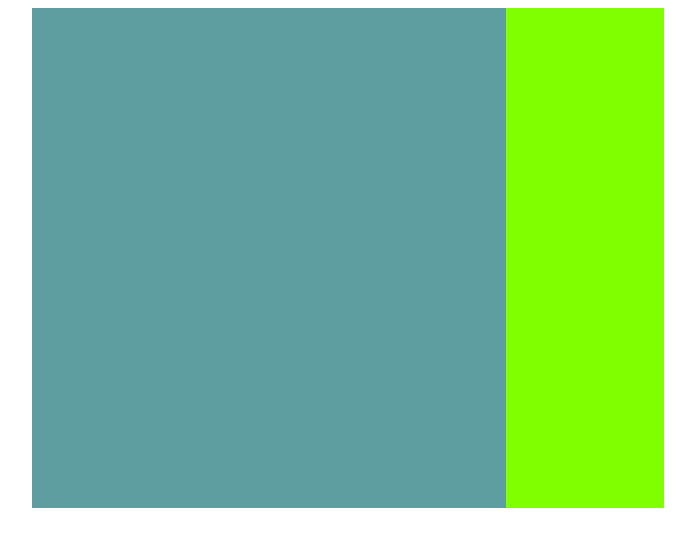
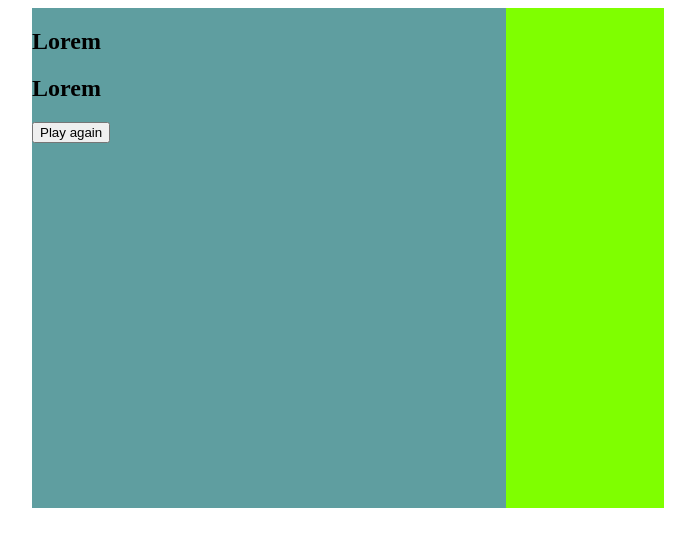
Before and after one commit to ibaiway/hangman, a plain HTML site: page index.html in a window 1280 px wide. Shown: the whole page, without its empty margins (292-987 px from the left). Drawn offline with Linux system fonts and the light colour scheme.

Commit message:
credits html structure

```diff
--- a/index.html
+++ b/index.html
@@ -1,5 +1,6 @@
 <!DOCTYPE html>
 <html lang="en">
+
 <head>
   <meta charset="UTF-8" />
   <meta http-equiv="X-UA-Compatible" content="IE=edge" />
@@ -7,12 +8,20 @@
   <link rel="stylesheet" href="style.css" />
   <title>Hangman</title>
 </head>
+
 <body>
   <main>
-      <section></section>
-      <section></section>
-      <section></section>
+    <!-- <section id="register"></section>
+    <section id="game"></section> -->
+    <section id="credits">
+      <div class="content">
+        <h1>Lorem</h1>
+        <h2>Lorem</h2>
+        <button class="bigButton">Play again</button>
+      </div>
+    </section>
     <aside></aside>
   </main>
 </body>
+
 </html>
```
Lines whose indentation alone changed are shown as unchanged.
